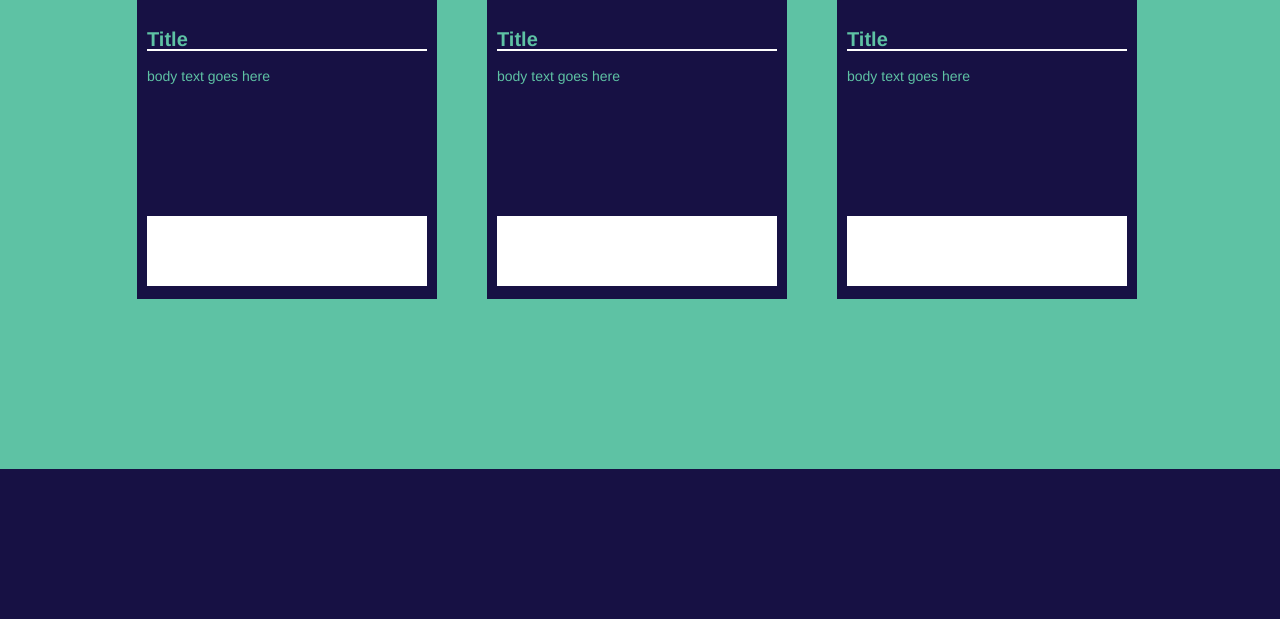
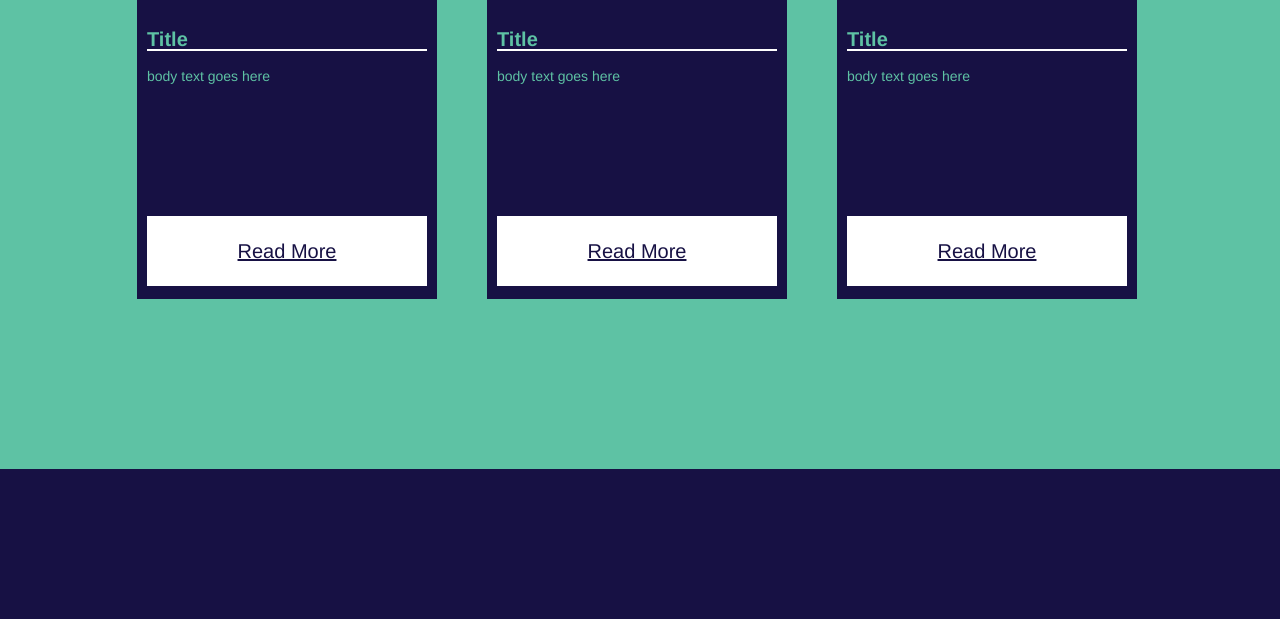
Before and after one commit to skylerdegrote/just-write-it-noauth, a PHP site: page /resources_all.php in a window 1280 px wide. Shown: the part 181-800 px from the top of the page. Run offline with PHP 8.4, Linux system fonts and the light colour scheme; style sheets or scripts are compiled from the project's sources; some libraries are stand-ins or nearby versions.

```diff
--- a/includes/navigation.php
+++ b/includes/navigation.php
@@ -34,13 +34,12 @@
                                 <a class="top-heading" href="../about.php">About</a>
                             </li>
                             <li>
-                                <span class="top-heading"><a href="../resources.php">Resources</a> </span>
+                                <span class="top-heading"><a href="../resources_all.php">Resources</a> </span>
                                 <i class="caret"></i>
                                 <div class="dropdown">
                                     <div class="dd-inner">
                                         <ul class="column">
                                             <li><a href="../resources-writepractice.php">The Write Practice</a></li>
-                                            <li><a href="../resources-scrivener.php">Scrivener</a></li>
                                             <li><a href="#">Snowflake Method</a></li>
 
 <!--snowflake method:::::     http://www.advancedfictionwriting.com/articles/snowflake-method/-->
--- a/resources_all.php
+++ b/resources_all.php
@@ -22,7 +22,7 @@ $pageTitle = "All Resources";
                 <div class="card-img"><img></div>
             </div>
             <div class="card-footer">
-                <div class="card-link"></div>
+                <div class="card-link"><a href="index.php">Read More</a> </div>
             </div>
         </div>
         <div class="card">
@@ -31,7 +31,7 @@ $pageTitle = "All Resources";
                 <div class="card-img"><img></div>
             </div>
             <div class="card-footer">
-                <div class="card-link"></div>
+                <div class="card-link"><a href="index.php">Read More</a> </div>
             </div>
         </div>
         <div class="card">
@@ -40,7 +40,7 @@ $pageTitle = "All Resources";
                 <div class="card-img"><img></div>
             </div>
             <div class="card-footer">
-                <div class="card-link"></div>
+                <div class="card-link"><a href="index.php">Read More</a> </div>
             </div>
         </div>
     </main>
--- a/styles/resources-all.css
+++ b/styles/resources-all.css
@@ -41,7 +41,7 @@ body {
   min-height: 150px; }
 
 .card-link a {
-  color: #f69d1d;
+  color: #171144;
   text-decoration: underline; }
 
 .card-footer {
@@ -50,6 +50,8 @@ body {
   background-color: #ffffff;
   min-height: 70px;
   padding: 25px;
-  text-align: center; }
+  text-align: center;
+  position: relative;
+  z-index: 10001; }
 
 /*# sourceMappingURL=resources-all.css.map */
--- a/styles/resources-all.scss
+++ b/styles/resources-all.scss
@@ -32,9 +32,10 @@
 }
 
 .card-link a {
-  color: $orange;
+  color: $darkBlue;
   text-decoration: underline;
 }
+
 
 .card-footer{
   font-size: 20px;
@@ -43,6 +44,8 @@
   min-height:70px;
   padding:25px;
   text-align: center;
+  position: relative;
+  z-index: 10001;
 }
 
 .card-image{
```
Also changed, not shown: 1 other file.
